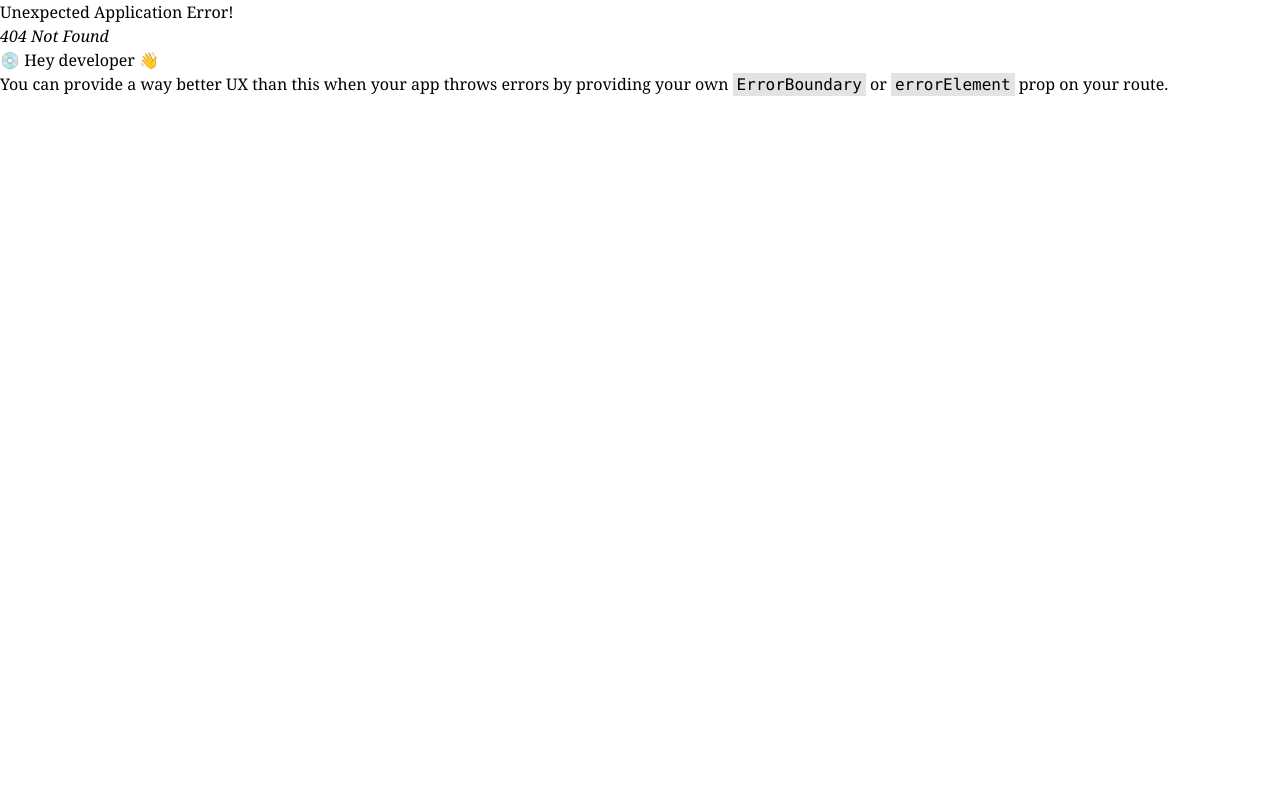
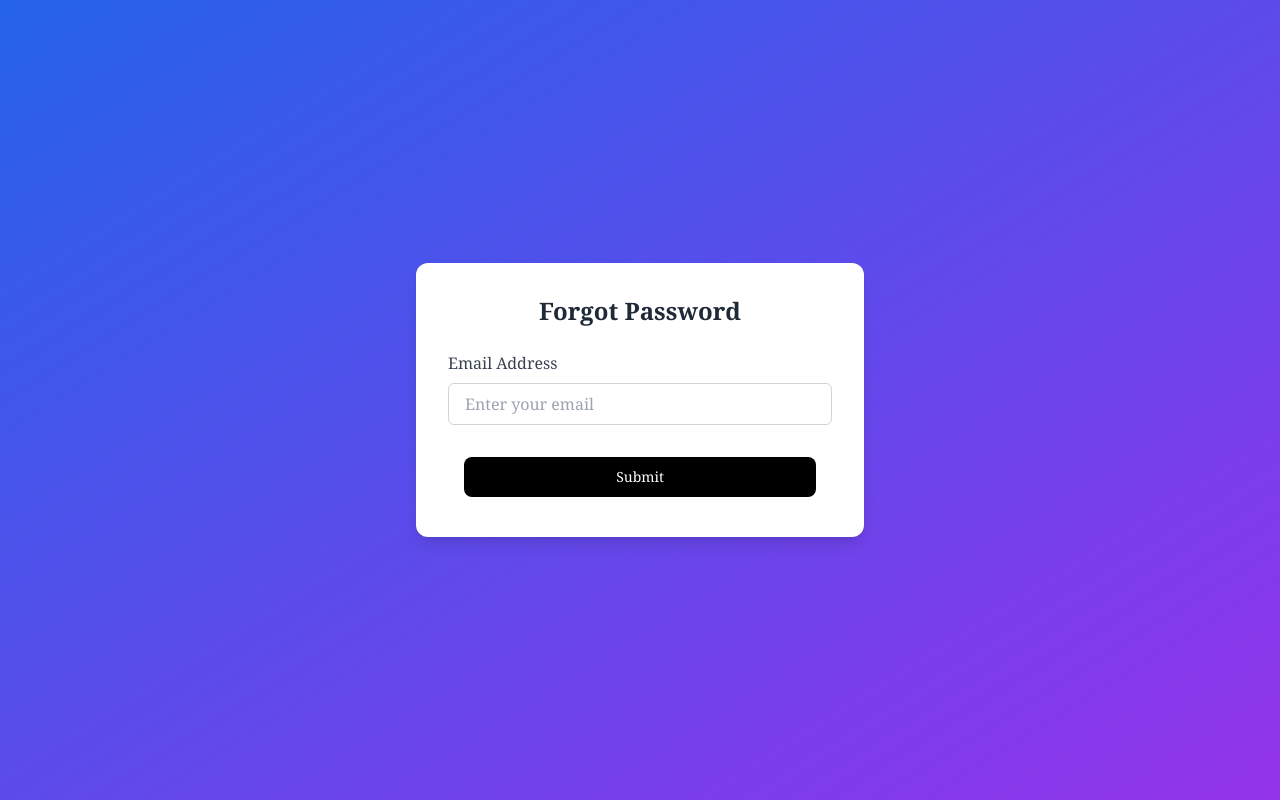
Before and after one commit to raj1234567890000/jonportalclient, a React (Vite) app: page /forgetpassword in a window 1280 px wide. Before the commit this address had no page. Built offline with nearby package versions, Linux system fonts and the light colour scheme.

Commit message:
forget Password

```diff
--- a/src/App.jsx
+++ b/src/App.jsx
@@ -23,10 +23,12 @@ import Blogs from './components/Blogs'
 import PrivacyPolicy from './components/PrivacyPolicy'
 import Service from './components/Services'
 import HelpUs from './components/HelpUs'
+import ForgotPassword from './Auth/Forgot'
 
 
 
 function App() {
+
 
  const appRouter=createBrowserRouter([
   {
@@ -41,6 +43,10 @@ function App() {
   {
     path:'/singup',
     element:<Singup/>
+  },
+  {
+    path:'/forgetpassword',
+    element:<ForgotPassword/>
   },
   {
     path:'/job',
--- /dev/null
+++ b/src/Auth/Forgot.jsx
@@ -0,0 +1,144 @@
+import { useState } from "react";
+import axios from "axios";
+import { motion } from "framer-motion";
+import { Button } from "../components/ui/button";
+
+
+const ForgotPassword = () => {
+  const [email, setEmail] = useState("");
+  const [message, setMessage] = useState("");
+  const [loading, setLoading] = useState(false);
+  const [showPopup, setShowPopup] = useState(false);
+
+  const handleSubmit = async (e) => {
+    e.preventDefault();
+    setLoading(true);
+    try {
+      const res = await axios.post("https://careernestbackend.onrender.com/api/v1/user/forget-password", { email });
+      setMessage(res.data.message);
+      setShowPopup(true);
+    } catch (err) {
+      setMessage(err.response?.data?.message || "An error occurred!");
+    } finally {
+
+      setLoading(false);
+
+    }
+  };
+
+  const closePopup = () => {
+    setShowPopup(false);
+    setEmail("");
+    setMessage("");
+  };
+
+  return (
+    <div className="flex items-center justify-center min-h-screen bg-gradient-to-br from-blue-600 to-purple-600 p-4">
+      <motion.div
+        initial={{ opacity: 0, scale: 0.8 }}
+        animate={{ opacity: 1, scale: 1 }}
+        transition={{ duration: 0.6, ease: "easeOut" }}
+        className="w-full max-w-md bg-white rounded-xl shadow-lg p-8"
+      >
+        <motion.h2
+          className="text-2xl font-bold text-center text-gray-800 mb-6"
+          initial={{ y: -20, opacity: 0 }}
+          animate={{ y: 0, opacity: 1 }}
+          transition={{ duration: 0.5 }}
+        >
+          Forgot Password
+        </motion.h2>
+        <form onSubmit={handleSubmit} className="space-y-6 forget">
+          <div>
+            <label className="block text-gray-700 font-medium mb-2">Email Address</label>
+            <motion.input
+              whileFocus={{ scale: 1.05 }}
+              type="email"
+              placeholder="Enter your email"
+              value={email}
+              onChange={(e) => setEmail(e.target.value)}
+              required
+              className="w-full px-4 py-2 border border-gray-300 rounded-md focus:outline-none focus:ring-2 focus:ring-blue-500 transition"
+            />
+          </div>
+          <motion.button
+            whileHover={{ scale: 1.05 }}
+            whileTap={{ scale: 0.95 }}
+            type="submit"
+            disabled={loading}
+            className="w-full  text-white py-2 px-4 rounded-md"
+          >
+                   {loading ? (
+                    <>
+
+              <Button className="w-full py-2 bg-gray-900 text-white cursor-none flex items-center justify-center gap-2  transition-none" disabled>
+
+               Please Check Your Email
+                </Button>
+                <p className="text-center text-gray-950 mb-4 mt-5">
+              A reset link has been sent to <span className="font-medium">{email}</span>.
+            </p>
+                <span className="text-red-600 mt-2 block">
+   Note : If you don’t see the email in your inbox, please check your spam or junk mail folder.
+    </span>
+
+                </>
+
+              ) : (
+                <Button
+                  className={`w-full py-2 bg-black text-white rounded-lg  auth-button `}
+
+                >
+              Submit
+                </Button>
+
+              )}
+
+          </motion.button>
+
+        </form>
+
+        {message && (
+          <motion.p
+            initial={{ opacity: 0, y: 20 }}
+            animate={{ opacity: 1, y: 0 }}
+            className={`mt-4 text-center text-sm ${
+              message.includes("Error") ? "text-red-500" : "text-green-500"
+            }`}
+          >
+            {message}
+          </motion.p>
+        )}
+
+      </motion.div>
+
+      {/* Popup Modal */}
+      {showPopup && (
+        <div className="fixed inset-0 flex items-center justify-center bg-black bg-opacity-50">
+          <motion.div
+            initial={{ opacity: 0, scale: 0.8 }}
+            animate={{ opacity: 1, scale: 1 }}
+            transition={{ duration: 0.5 }}
+            className="bg-white rounded-lg p-6 shadow-lg w-80"
+          >
+            <h3 className="text-lg font-bold text-center mb-4 text-gray-800">Success!</h3>
+            <p className="text-center text-gray-600 mb-4">
+              A reset link has been sent to <span className="font-medium">{email}</span>.
+            </p>
+            <div className="flex justify-center space-x-4">
+              <button
+                onClick={closePopup}
+                className="bg-blue-600 text-white py-2 px-4 rounded-md shadow-md hover:bg-blue-700 transition"
+              >
+                OK
+              </button>
+
+            </div>
+          </motion.div>
+        </div>
+      )}
+    </div>
+  );
+};
+
+export default ForgotPassword;
--- a/src/Auth/Login.jsx
+++ b/src/Auth/Login.jsx
@@ -196,13 +196,17 @@ const Login = () => {
                 </Button>
               )}
 
+<div className="text-center text-blue-500 hover:underline">
+<Link to="/forgetpassword">Forget Password</Link>
+</div>
+
               <motion.span
                 className="text-center block mt-4 text-gray-700 dark:text-gray-300 "
                 initial={{ opacity: 0, y: 20 }}
                 animate={{ opacity: 1, y: 0 }}
                 transition={{ duration: 0.5 }}
               >
-                Don’t have an account? <Link to="/signup" className="text-blue-500 hover:underline">Signup</Link>
+                Don’t have an account? <Link to="/singup" className="text-blue-500 hover:underline">Signup</Link>
               </motion.span>
             </motion.form>
           </div>
--- a/src/index.css
+++ b/src/index.css
@@ -36,7 +36,7 @@ body{
 
 
 
-@media only screen and (max-width: 400px) {
+@media only screen and (max-width: 600px) {
     body {
 
         font-size: 35px;
@@ -58,8 +58,8 @@ body{
         font-size: 35px;
       }
       .login{
-        width:850px;
-        margin-left: 80px;
+        width:700px;
+        margin-left: 150px;
         margin-top: 90px;
         font-size: 40px;
       }
@@ -78,10 +78,10 @@ body{
 
       }
       .signup{
-        width: 825px;
+        width: 600px;
         margin-top: 50px;
-      margin-left: 32px;
-      font-size: large;
+      margin-left: 100px;
+      font-size: 40px;
       }
       .login-sinup-button{
         margin-right: 15px;
@@ -262,5 +262,8 @@ margin-top: 10px;
   width: 830px;
 
 }
+.forget{
+  font-size: 12px;
+}
 
   }
```
